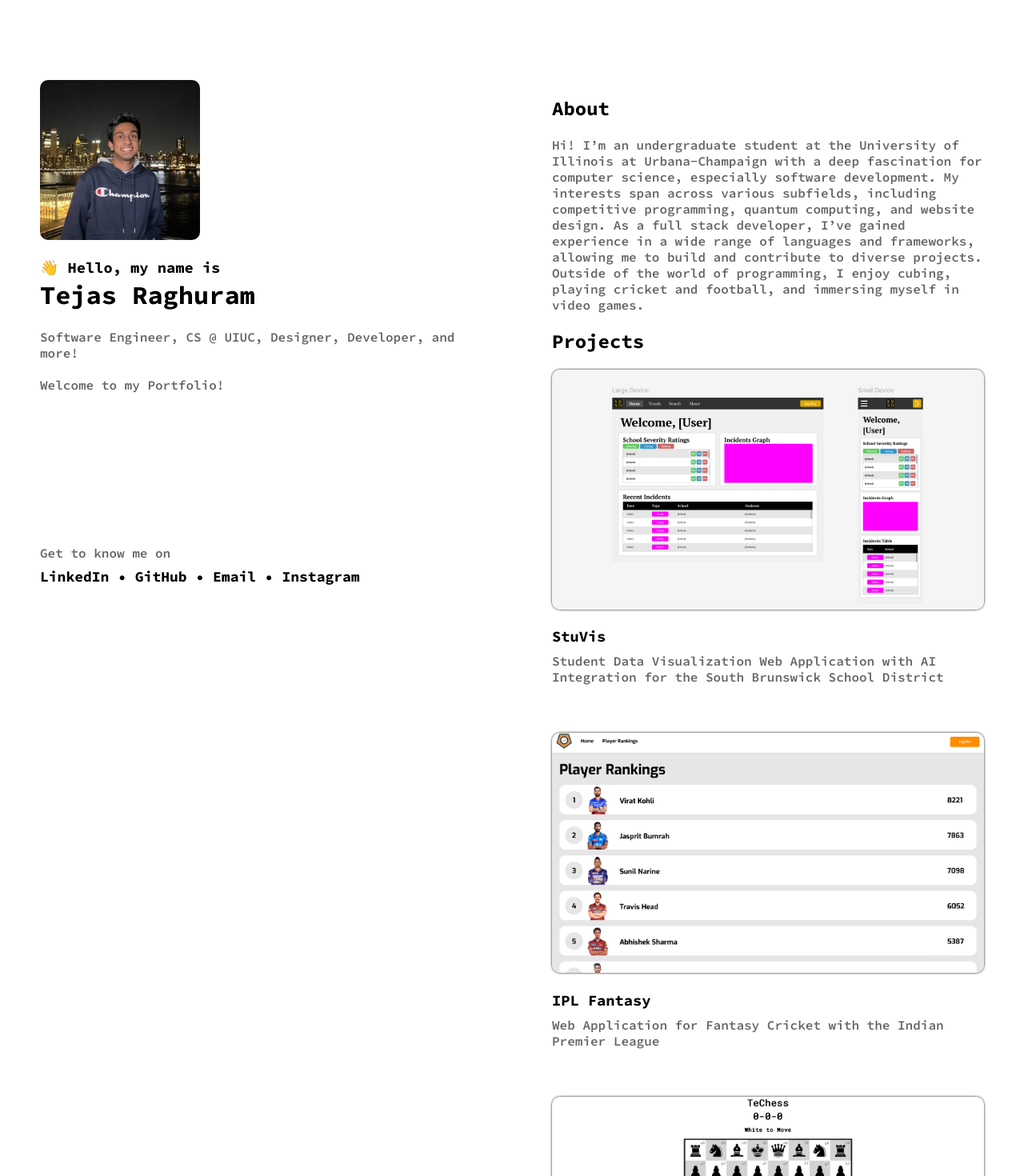
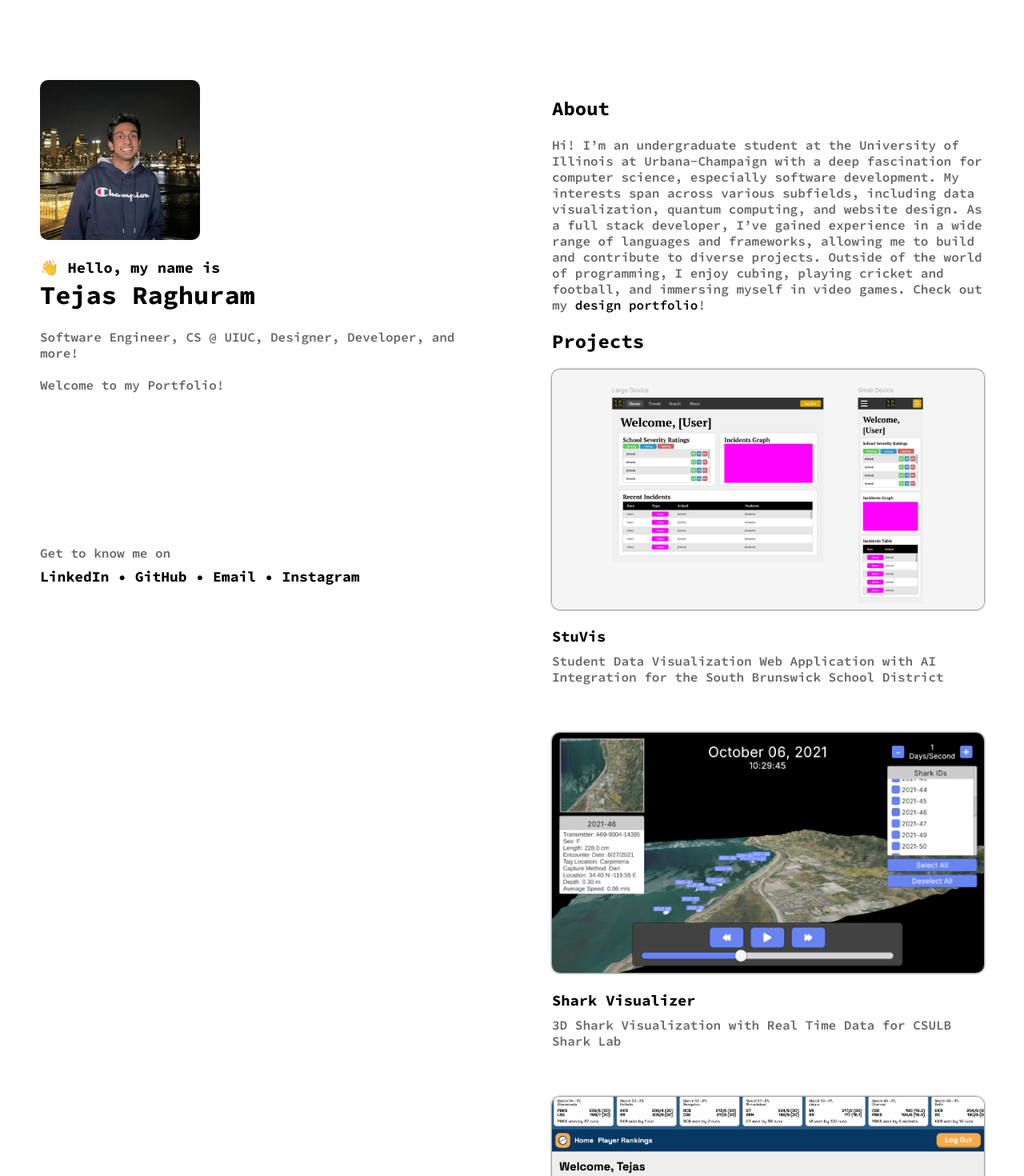
Before and after one commit to TejasRaghuram/Portfolio, a React (Create React App) app: page / in a window 1280 px wide. Shown: the top 1470 px of the page at 80% size. Built offline with nearby package versions, Linux system fonts and the light colour scheme.

Commit message:
Added Shark Lab Project

```diff
--- a/src/components/Body.js
+++ b/src/components/Body.js
@@ -1,6 +1,7 @@
 import Project from "./Project";
 import Skill from "./Skill";
 import StuVis from "./../images/StuVis.png";
+import Shark from "./../images/Shark.png";
 import IPL from "./../images/IPL.png";
 import TeChess from "./../images/TeChess.png";
 import SBCREW from "./../images/SBCREW.png";
@@ -12,9 +13,10 @@ function Body()
     return (
         <div id="body">
             <h2>About</h2>
-            <p>Hi! I’m an undergraduate student at the University of Illinois at Urbana-Champaign with a deep fascination for computer science, especially software development. My interests span across various subfields, including competitive programming, quantum computing, and website design. As a full stack developer, I’ve gained experience in a wide range of languages and frameworks, allowing me to build and contribute to diverse projects. Outside of the world of programming, I enjoy cubing, playing cricket and football, and immersing myself in video games.</p>
+            <p>Hi! I’m an undergraduate student at the University of Illinois at Urbana-Champaign with a deep fascination for computer science, especially software development. My interests span across various subfields, including data visualization, quantum computing, and website design. As a full stack developer, I’ve gained experience in a wide range of languages and frameworks, allowing me to build and contribute to diverse projects. Outside of the world of programming, I enjoy cubing, playing cricket and football, and immersing myself in video games. Check out my <a href='https://docs.google.com/document/d/1SFYqt0y2Yt1PEyDjvFphotCZDIZlNwqEeRg-1B1vBlA/edit?usp=sharing'>design portfolio</a>!</p>
             <h2>Projects</h2>
             <Project name="StuVis" image={StuVis} description="Student Data Visualization Web Application with AI Integration for the South Brunswick School District" link="https://github.com/TejasRaghuram/StuVis"/>
+            <Project name="Shark Visualizer" image={Shark} description="3D Shark Visualization with Real Time Data for CSULB Shark Lab" link="https://csulb-shark-visualizer.netlify.app"/>
             <Project name="IPL Fantasy" image={IPL} description="Web Application for Fantasy Cricket with the Indian Premier League" link="https://github.com/TejasRaghuram/IPL-Fantasy"/>
             <Project name="TeChess" image={TeChess} description="A Chess Bot Implementation of Monte Carlo Tree Search" link="https://github.com/TejasRaghuram/TeChess"/>
             <Project name="750 SBCREW" image={SBCREW} description="Landing Page Template for South Brunswick Robotics" link="https://github.com/TejasRaghuram/750SBCREW"/>
```
Also changed, not shown: src/images/IPL.png, src/images/Shark.png (added).
